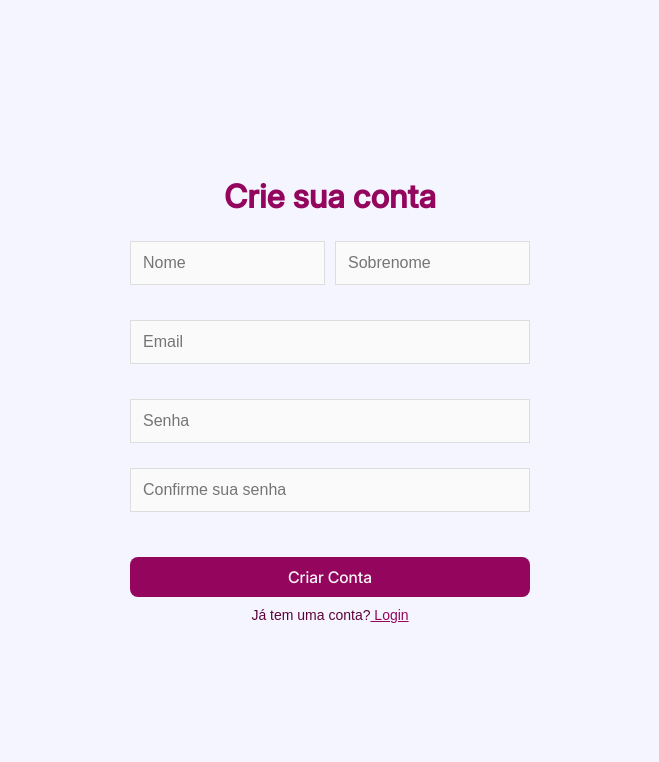
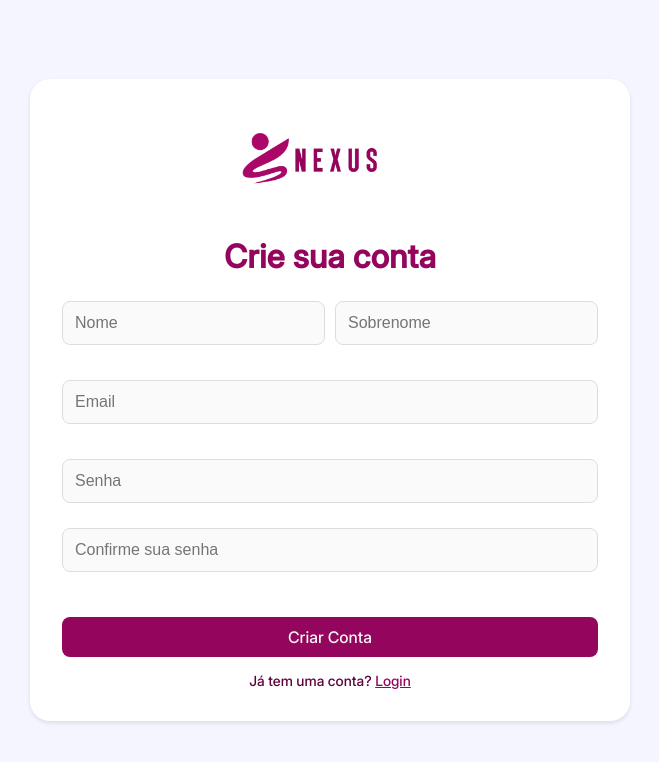
Before and after one commit to 6Nexus/nexus-frontend, a React (Create React App) app in the folder nexus-frontend/: page /cadastro-professor in a window 1280 px wide. Shown: the top 762 px of the page, without its empty margins (310-969 px from the left). Built offline with nearby package versions, Linux system fonts and the light colour scheme.

Commit message:
UPDATE: css login e cadastro

```diff
--- a/nexus-frontend/src/plataforma-professor/paginas/Cadastro/Cadastro.css
+++ b/nexus-frontend/src/plataforma-professor/paginas/Cadastro/Cadastro.css
@@ -17,7 +17,9 @@ section {
     height: 100vh;
     display: flex;
     overflow: hidden;
+    background-color:#F5F5FF;
 }
+
 
 .container-banner {
     position: relative;
@@ -92,7 +94,7 @@ input {
     width: 100%;
     padding: 12px;
     border: 1px solid #ddd;
-    border-radius: 8    px;
+    border-radius: 8px;
     margin-bottom: 15px;
     font-size: 16px;
     background-color: #fafafa;
@@ -106,12 +108,13 @@ input {
 .container-cadastro {
     width: 50%;
     /* background-color: var(--fundoNeutro);  */
-    background-color: #f5f5ff;
+    /* background-color: #f5f5ff; */
     display: flex;
     flex-direction: column;
     justify-content: center;
     align-items: center;
     padding: 20px;
+
 }
 
 .container-cadastro h1 {
@@ -119,14 +122,19 @@ input {
     font-weight: bolder;
     color: var(--corPrimaria);
     font-size: xx-large;
+    font-family: 'Inter-Medium', sans-serif;
 }
 
 .container-form {
-    width: 80%;
-    max-width: 400px;
+    width: 100%;
+    max-width: 600px;
     display: flex;
     flex-direction: column;
     align-items: center;
+    border-radius: 20px;
+    background-color: #ffffff;
+    box-shadow: 0 2px 4px rgba(0, 0, 0, 0.1);
+    padding: 2rem;
 }
 
 .container-form h1 {
@@ -139,7 +147,6 @@ input {
     color: #F7F3F5;
     font-size: 16px;
     font-weight: 300;
-    /* border-color: var(--corDeContorno); */
     border: none;
     border-radius: 8px;
     transition: all 0.3s ease;
@@ -158,6 +165,7 @@ input {
 
 .link-logar a {
     color: var(--corPrimaria);
+    font-family: 'Inter-Medium', sans-serif;
 }
 
 .btn-cadastrar:hover {
@@ -172,8 +180,10 @@ input {
 .link-logar p {
    color: #5c033a;
    font-size: 14px;
-   margin-top: 10px;
+   margin-top: 15px;
+   font-family: 'Inter-Medium', sans-serif;
 }
+
 
 /* Responsividade */
 @media (max-width: 600px) {
@@ -213,6 +223,10 @@ input {
         max-width: 400px;
     }
 
+    .container-form .logo {
+        display: block;
+    }
+
 }
 
 @media (min-width: 600px) and (max-width: 900px) {
@@ -233,6 +247,10 @@ input {
     .input-cadastro input:nth-child(4) {
         flex: 1 1 100%;
     }
+
+    .container-form .logo {
+        display: block;
+    }
 }
 
 @media (min-width: 900px) {
@@ -247,6 +265,10 @@ input {
     /* .mobile-logo {
         display: none;
     } */
+
+    .container-form .logo {
+        display: block;
+    }
 }
 
 
@@ -257,6 +279,10 @@ input {
         max-width: 90%;
         margin: 0 auto;
     }
+
+    /* .container-form .logo {
+        display: none;
+    } */
 }
 
 /* Ajuste geral para alturas dinâmicas */
--- a/nexus-frontend/src/plataforma-professor/paginas/Cadastro/Cadastro.jsx
+++ b/nexus-frontend/src/plataforma-professor/paginas/Cadastro/Cadastro.jsx
@@ -4,6 +4,7 @@ import flatDesing from '../../../utils/assets/img-flat1.png';
 import logoBranca from '../../../utils/assets/logo-nexus-branca.png';
 import ButtonLoginGoogle from "../../componentes/ButtonLoginGoogle/ButtonLoginGoogle.jsx";
 import { Link } from "react-router-dom";
+import logo from '../../../utils/assets/logo-nexus-com-texto2.png'
 
 
 function Cadastro() {
@@ -11,13 +12,14 @@ function Cadastro() {
     return (
 
         <section>
-            <div className="container-banner">
+            {/* <div className="container-banner">
                 <a href="#"><img className="logoBranca" src={logoBranca} /></a>
-                <h1>Bem-vindo à nossa comunidade de <br /> professores!</h1>
+                <h1>Registre-se para fazer parte da nossa comunidade de <br /> professores!</h1>
                 <img className="img-flat" src={flatDesing} alt="" />
-            </div>
+            </div> */}
             <div className="container-cadastro">
                 <div className="container-form">
+                <img className="logo"  src={logo} alt="logo nexus" />
                     <h1>Crie sua conta</h1>
                     <form action="" method="">
                         <div className="input-cadastro">
@@ -31,7 +33,7 @@ function Cadastro() {
                             {/* <ButtonLoginGoogle /> */}
                         </div>
                         <div className='link-logar'>
-                            <p>Já tem uma conta?<Link to="/login-professor"> Login</Link></p>
+                            <p>Já tem uma conta? <Link to="/login-professor">Login</Link></p>
                         </div>
                     </form>
                 </div>
--- a/nexus-frontend/src/plataforma-professor/paginas/Login/Login.css
+++ b/nexus-frontend/src/plataforma-professor/paginas/Login/Login.css
@@ -82,7 +82,6 @@
     color: #5c033a;
     font-size: 12px;
     margin-top: 10px;
-    font-family: 'Exo 2', sans-serif;
     font-family: 'Inter-Medium', sans-serif;
 }
 
@@ -90,7 +89,6 @@
     color: var(--corPrimaria);
     font-weight: '500';
     cursor: 'pointer';
-    font-family: 'Exo 2', sans-serif;
     font-family: 'Inter-Medium', sans-serif;
 }
 
```
Also changed, not shown: nexus-frontend/src/plataforma-professor/paginas/Login/Login.jsx (line endings or trailing spaces).
